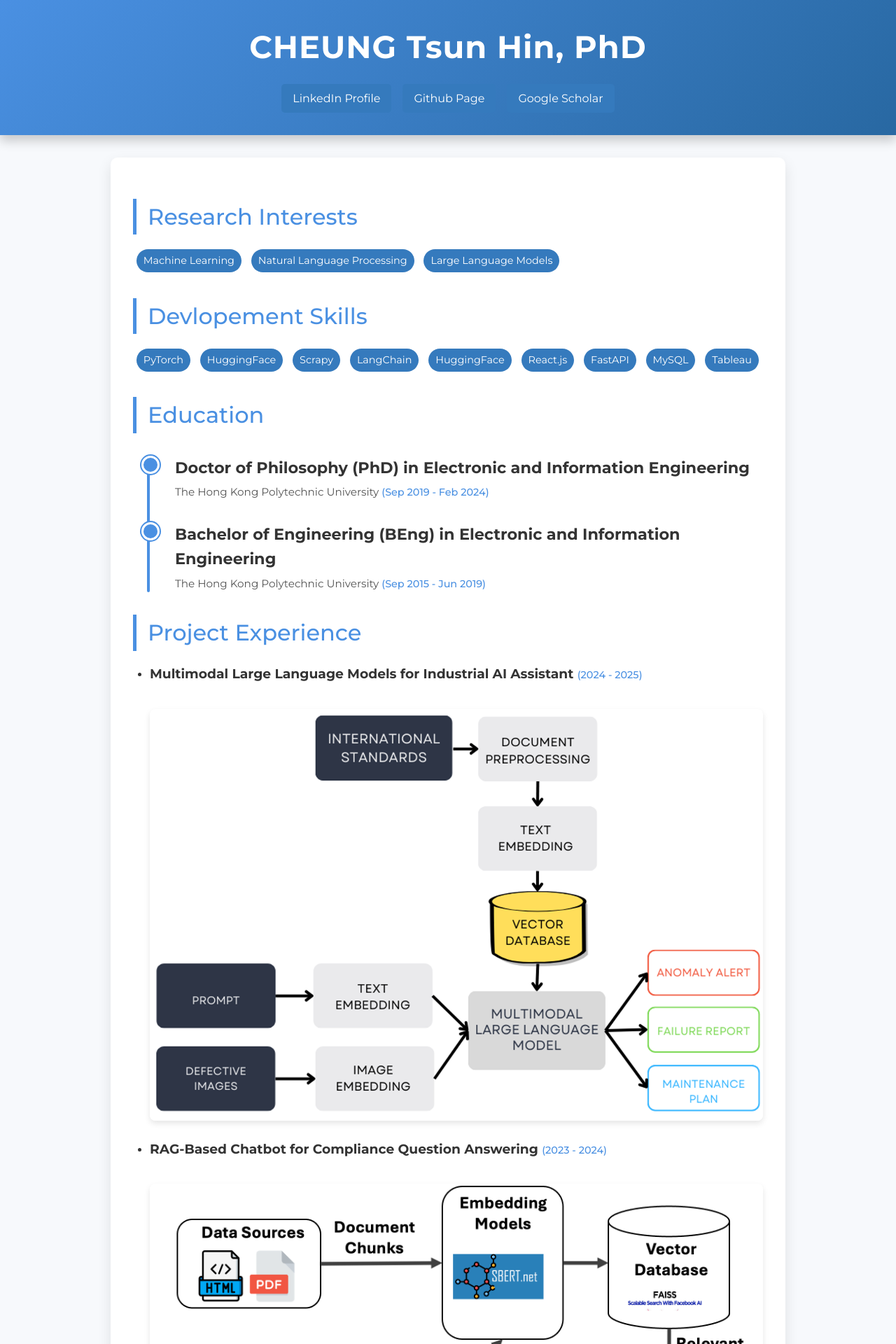
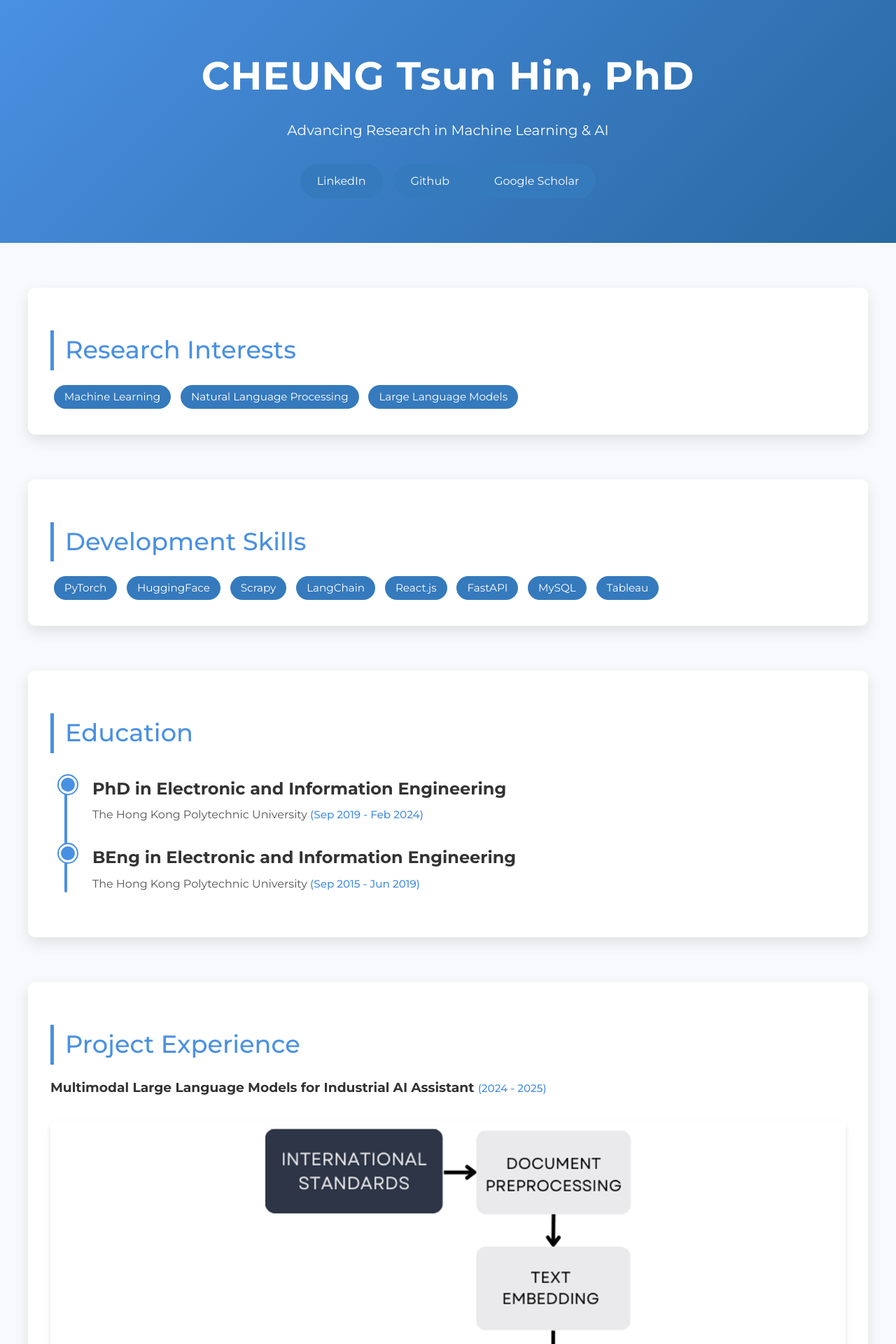
Before and after one commit to thcheung/thcheung.github.io, a Jekyll site: the page built from index.markdown, in a window 1280 px wide. Shown: the top 1920 px of the page at 70% size. Built offline with Jekyll 4.4.1, drawn with Linux system fonts in a browser that asks for light colours.

Commit message:
fix codes

```diff
--- a/_layouts/home.html
+++ b/_layouts/home.html
@@ -1,11 +1,12 @@
 <!DOCTYPE html>
 <html lang="en">
 <head>
-  <meta charset="UTF-8">
-  <meta name="viewport" content="width=device-width, initial-scale=1.0">
+  <meta charset="UTF-8" />
+  <meta name="viewport" content="width=device-width, initial-scale=1.0" />
   <title>CHEUNG Tsun Hin, PhD</title>
-  <link href="https://fonts.googleapis.com/css2?family=Montserrat:wght@400;500;700&display=swap" rel="stylesheet">
+  <link href="https://fonts.googleapis.com/css2?family=Montserrat:wght@400;500;700&display=swap" rel="stylesheet" />
   <style>
+    /* Global Variables */
     :root {
       --primary-color: #4A90E2;
       --secondary-color: #357ABD;
@@ -28,21 +30,25 @@
       -moz-osx-font-smoothing: grayscale;
     }
 
+    /* Navbar & Hero Section */
     header {
+      position: relative;
+      text-align: center;
+      color: var(--white);
+      padding: 4rem 1rem;
       background: linear-gradient(135deg, var(--primary-color), var(--accent-color));
-      color: var(--white);
-      padding: 2rem 1rem;
-      text-align: center;
-      box-shadow: 0 8px 15px rgba(0,0,0,0.2);
-      position: relative;
-      z-index: 1;
     }
 
     header h1 {
       margin: 0;
       font-weight: 700;
-      font-size: 2.8rem;
+      font-size: 3.5rem;
       letter-spacing: 1px;
+    }
+
+    header p {
+      font-size: 1.25rem;
+      margin-top: 1rem;
     }
 
     .contact-info {
@@ -50,14 +56,14 @@
       justify-content: center;
       gap: 1rem;
       flex-wrap: wrap;
-      margin-top: 1rem;
+      margin-top: 2rem;
     }
 
     .contact-info a {
       color: var(--white);
       text-decoration: none;
-      padding: 0.5rem 1rem;
-      border-radius: 5px;
+      padding: 0.75rem 1.5rem;
+      border-radius: 50px;
       background: var(--secondary-color);
       transition: background 0.3s, transform 0.3s;
     }
@@ -67,36 +73,41 @@
       transform: translateY(-3px);
     }
 
-    .container {
-      max-width: 900px;
-      margin: 2rem auto;
-      padding: 2rem;
-      background: var(--white);
-      box-shadow: 0 8px 20px rgba(0, 0, 0, 0.1);
-      border-radius: 10px;
+    /* Main Content Sections */
+    main {
+      display: flex;
+      flex-direction: column;
+      gap: 4rem;
+      padding: 4rem 1rem;
+      max-width: 1200px;
+      margin: 0 auto;
     }
 
     .section {
-      margin-bottom: 2rem;
+      background: var(--white);
+      padding: 2rem;
+      border-radius: 10px;
+      box-shadow: 0 8px 20px rgba(0, 0, 0, 0.1);
     }
 
     .section h2 {
       border-left: 5px solid var(--primary-color);
       margin-bottom: 1rem;
       padding-left: 1rem;
-      font-size: 2rem;
+      font-size: 2.2rem;
       color: var(--primary-color);
       font-weight: 500;
     }
-        /* Badge styling for keyword sections */
+
+    /* Keyword Badges */
     .keyword-badge {
       display: inline-block;
       background: var(--secondary-color);
       color: var(--white);
-      padding: 5px 10px;
-      border-radius: 20px;
+      padding: 5px 15px;
+      border-radius: 50px;
       margin: 0.3rem;
-      font-size: 0.9rem;
+      font-size: 0.95rem;
       transition: background 0.3s, transform 0.3s;
     }
 
@@ -150,67 +161,44 @@
 
     .timeline-item h3 {
       margin: 0;
-      font-size: 1.4rem;
+      font-size: 1.5rem;
       font-weight: 600;
       color: var(--text-color);
     }
 
     .timeline-item p {
       margin: 0.3rem 0 0;
-      font-size: 0.95rem;
+      font-size: 1rem;
       color: var(--subtext-color);
     }
 
     .timeline-item .duration {
-      font-size: 0.9rem;
+      font-size: 0.95rem;
       color: var(--primary-color);
       font-weight: 500;
     }
 
-    ul {
-      list-style-type: disc;
-      padding-left: 1.5rem;
+    /* Project Listings */
+    main ul {
+      list-style-type: none;
+      padding-left: 0;
     }
 
-    ul li {
-      margin-bottom: 0.5rem;
-      transition: transform 0.2s;
+    main ul li {
+      margin-bottom: 2rem;
     }
 
-    ul li:hover {
-      transform: translateX(5px);
+    main ul li h3 {
+      margin-bottom: 1rem;
     }
 
     .p-duration {
-      font-size: 0.9rem;
+      font-size: 0.95rem;
       color: var(--primary-color);
       font-weight: 500;
     }
 
-    .publications ul {
-      list-style-type: none;
-      padding-left: 0;
-    }
-
-    .publications ul li {
-      margin-bottom: 1rem;
-      padding: 15px;
-      background: var(--light-gray);
-      border-radius: 5px;
-      transition: background 0.3s, transform 0.3s;
-    }
-
-    .publications ul li:hover {
-      background: #e0e0e0;
-      transform: translateY(-3px);
-    }
-
-    .publications ul li strong {
-      color: var(--primary-color);
-      font-weight: 700;
-    }
-
-    img {
+    main ul li img {
       max-width: 100%;
       height: auto;
       border-radius: 8px;
@@ -218,24 +206,47 @@
       box-shadow: 0 4px 8px rgba(0, 0, 0, 0.1);
     }
 
+    /* Publications */
+    .publications li {
+      margin-bottom: 1.5rem;
+      padding: 15px;
+      background: var(--light-gray);
+      border-radius: 5px;
+      transition: background 0.3s, transform 0.3s;
+    }
+
+    .publications li:hover {
+      background: #e0e0e0;
+      transform: translateY(-3px);
+    }
+
+    .publications li strong {
+      color: var(--primary-color);
+      font-weight: 700;
+    }
+
+    /* Footer */
     footer {
       text-align: center;
-      margin-top: 2rem;
+      padding: 2rem 1rem;
+      background: var(--light-gray);
+      color: #777;
       font-size: 0.9rem;
-      color: #777;
-      padding: 1rem 0;
-      background: var(--light-gray);
       border-top: 1px solid #ddd;
     }
 
+    /* Responsive Design */
     @media (max-width: 600px) {
       header h1 {
-        font-size: 2rem;
+        font-size: 2.5rem;
       }
 
-      .container {
-        padding: 1rem;
-        margin: 1rem;
+      main {
+        padding: 2rem 1rem;
+      }
+
+      .section {
+        padding: 1.5rem;
       }
     }
   </style>
@@ -243,86 +254,116 @@
 <body>
   <header>
     <h1>CHEUNG Tsun Hin, PhD</h1>
+    <p>Advancing Research in Machine Learning &amp; AI</p>
     <div class="contact-info">
-      <a href="https://www.linkedin.com/in/tsunhincheung" target="_blank">LinkedIn Profile</a>
-      <a href="https://github.com/thcheung" target="_blank">Github Page</a>
+      <a href="https://www.linkedin.com/in/tsunhincheung" target="_blank">LinkedIn</a>
+      <a href="https://github.com/thcheung" target="_blank">Github</a>
       <a href="https://scholar.google.com/citations?user=v5UKVvAAAAAJ&hl=en" target="_blank">Google Scholar</a>
     </div>
   </header>
 
-  <div class="container">
-      <div class="section">
+  <main>
+    <section class="section">
       <h2>Research Interests</h2>
       <div>
         <span class="keyword-badge">Machine Learning</span>
         <span class="keyword-badge">Natural Language Processing</span>
         <span class="keyword-badge">Large Language Models</span>
       </div>
-      </div>
-        <div class="section">
-        <h2>Devlopement Skills</h2>
+    </section>
+
+    <section class="section">
+      <h2>Development Skills</h2>
       <div>
         <span class="keyword-badge">PyTorch</span>
         <span class="keyword-badge">HuggingFace</span>
         <span class="keyword-badge">Scrapy</span>
         <span class="keyword-badge">LangChain</span>
-          <span class="keyword-badge">HuggingFace</span>
         <span class="keyword-badge">React.js</span>
         <span class="keyword-badge">FastAPI</span>
         <span class="keyword-badge">MySQL</span>
         <span class="keyword-badge">Tableau</span>
       </div>
-      </div>
+    </section>
 
-    <div class="section">
+    <section class="section">
       <h2>Education</h2>
       <ul class="timeline">
         <li class="timeline-item">
-          <h3>Doctor of Philosophy (PhD) in Electronic and Information Engineering</h3>
+          <h3>PhD in Electronic and Information Engineering</h3>
           <p>The Hong Kong Polytechnic University <span class="duration">(Sep 2019 - Feb 2024)</span></p>
         </li>
         <li class="timeline-item">
-          <h3>Bachelor of Engineering (BEng) in Electronic and Information Engineering</h3>
+          <h3>BEng in Electronic and Information Engineering</h3>
           <p>The Hong Kong Polytechnic University <span class="duration">(Sep 2015 - Jun 2019)</span></p>
         </li>
       </ul>
-    </div>
+    </section>
 
-    <div class="section">
+    <section class="section">
       <h2>Project Experience</h2>
       <ul>
         <li>
-            <h3><strong>Multimodal Large Language Models for Industrial AI Assistant</strong>  <span class="p-duration">(2024 - 2025)</span></h3>
-          <img src="assets/pj1.png" alt="Multimodal Large Language Models">
+          <h3>
+            <strong>Multimodal Large Language Models for Industrial AI Assistant</strong>
+            <span class="p-duration">(2024 - 2025)</span>
+          </h3>
+          <img src="assets/pj1.png" alt="Multimodal Large Language Models" />
         </li>
         <li>
-            <h3><strong>RAG-Based Chatbot for Compliance Question Answering</strong>  <span class="p-duration">(2023 - 2024)</span></h3>
-          <img src="assets/pj2.png" alt="RAG-Based Chatbot">
+          <h3>
+            <strong>RAG-Based Chatbot for Compliance Question Answering</strong>
+            <span class="p-duration">(2023 - 2024)</span>
+          </h3>
+          <img src="assets/pj2.png" alt="RAG-Based Chatbot" />
         </li>
         <li>
-            <h3><strong>Deep Learning for Fake News and Hate Speech Detection on Social Media</strong>  <span class="p-duration">(2020 - 2023)</span></h3>
-          <img src="assets/pj3.png" alt="Fake News Detection">
+          <h3>
+            <strong>Deep Learning for Fake News and Hate Speech Detection on Social Media</strong>
+            <span class="p-duration">(2020 - 2023)</span>
+          </h3>
+          <img src="assets/pj3.png" alt="Fake News Detection" />
         </li>
         <li>
-            <h3><strong>Natural Language Processing for Social Media Monitoring</strong>  <span class="p-duration">(2019 - 2020)</span></h3>
-          <img src="assets/pj4.png" alt="Social Media Monitoring">
+          <h3>
+            <strong>Natural Language Processing for Social Media Monitoring</strong>
+            <span class="p-duration">(2019 - 2020)</span>
+          </h3>
+          <img src="assets/pj4.png" alt="Social Media Monitoring" />
         </li>
       </ul>
-    </div>
+    </section>
 
-    <div class="section publications">
+    <section class="section publications">
       <h2>Publications</h2>
       <ul>
-        <li>Songjiang Lai, <strong>Tsun-Hin Cheung</strong>, Ka-Chun Fung, et al., “HAAT: hybrid attention aggregation transformer for image super-resolution,” SPIE International Workshop on Advanced Imaging Technology (IWAIT), Yunlin, Taiwan, 2025.</li>
-        <li>Songjiang Lai, <strong>Tsun-Hin Cheung</strong>, Ka-Chun Fung, et al., “An End-to-End Two-Stream Network Based on RGB Flow and Representation Flow for Human Action Recognition,” Asia Pacific Signal and Information Processing Association Annual Summit and Conference (APSIPA ASC), Macau, China, 2024.</li>
-        <li><strong>Tsun-Hin Cheung</strong>, Ka-Chun Fung, Songjiang Lai, et al., “Automatic Prompt Generation and Grounding Object Detection for Zero-Shot Image Anomaly Detection,” Asia Pacific Signal and Information Processing Association Annual Summit and Conference (APSIPA ASC), Macau, China, 2024.</li>
-        <li><strong>Tsun-Hin Cheung</strong> and Kin-Man Lam, "FactLLaMA: Optimizing Instruction-Following Language Models with External Knowledge for Automated Fact-Checking." Asia Pacific Signal and Information Processing Association Annual Summit and Conference (APSIPA ASC), Taipei, Taiwan, 2023.</li>
-        <li><strong>Tsun-Hin Cheung</strong> and Kin-Man Lam, "Causal Diffused Graph-Transformer Network with Stacked Early Classification Loss for Efficient Stream Classification of Rumours," Knowledge-Based Systems, vol. 277, pp. 11807, 2023.</li>
-        <li><strong>Tsun-Hin Cheung</strong> and Kin-Man Lam, "Crossmodal Bipolar Attention for Multimodal Classification on Social Media," Neurocomputing, vol. 514, pp. 1-12, 2022.</li>
-        <li><strong>Tsun-Hin Cheung</strong> and Kin-Man Lam, “Simultaneous Fake News and Topic Classification via Auxiliary Task Learning,” Asia Pacific Signal and Information Processing Association Annual Summit and Conference (APSIPA ASC), Auckland, New Zealand, 2020.</li>
+        <li>
+          Songjiang Lai, <strong>Tsun-Hin Cheung</strong>, Ka-Chun Fung, et al., “HAAT: hybrid attention aggregation transformer for image super-resolution,” SPIE International Workshop on Advanced Imaging Technology (IWAIT), Yunlin, Taiwan, 2025.
+        </li>
+        <li>
+          Songjiang Lai, <strong>Tsun-Hin Cheung</strong>, Ka-Chun Fung, et al., “An End-to-End Two-Stream Network Based on RGB Flow and Representation Flow for Human Action Recognition,” Asia Pacific Signal and Information Processing Association Annual Summit and Conference (APSIPA ASC), Macau, China, 2024.
+        </li>
+        <li>
+          <strong>Tsun-Hin Cheung</strong>, Ka-Chun Fung, Songjiang Lai, et al., “Automatic Prompt Generation and Grounding Object Detection for Zero-Shot
+          Image Anomaly Detection,” Asia Pacific Signal and Information Processing Association Annual Summit and Conference (APSIPA ASC), Macau, China,
+          2024.
+        </li>
+        <li>
+          <strong>Tsun-Hin Cheung</strong> and Kin-Man Lam, "FactLLaMA: Optimizing Instruction-Following Language Models with External Knowledge for Automated Fact-Checking." Asia Pacific Signal and Information Processing Association Annual Summit and Conference (APSIPA ASC),
+          Taipei, Taiwan, 2023.
+        </li>
+        <li>
+          <strong>Tsun-Hin Cheung</strong> and Kin-Man Lam, "Causal Diffused Graph-Transformer Network with Stacked Early Classification Loss for Efficient Stream Classification of Rumours," Knowledge-Based Systems, vol. 277, pp. 11807, 2023.
+        </li>
+        <li>
+          <strong>Tsun-Hin Cheung</strong> and Kin-Man Lam, "Crossmodal Bipolar Attention for Multimodal Classification on Social Media," Neurocomputing, vol. 514, pp. 1-12, 2022.
+        </li>
+        <li>
+          <strong>Tsun-Hin Cheung</strong> and Kin-Man Lam, “Simultaneous Fake News and Topic Classification via Auxiliary Task Learning,” Asia Pacific Signal and Information Processing Association Annual Summit and Conference (APSIPA ASC), Auckland, New Zealand, 2020.
+        </li>
       </ul>
-    </div>
-  </div>
+    </section>
+  </main>
 
   <footer>
     &copy; 2025 CHEUNG Tsun Hin. All Rights Reserved.
```
Also changed, not shown: other parts of _layouts/home.html (+2 -1 lines). Lines whose indentation alone changed are shown as unchanged.
